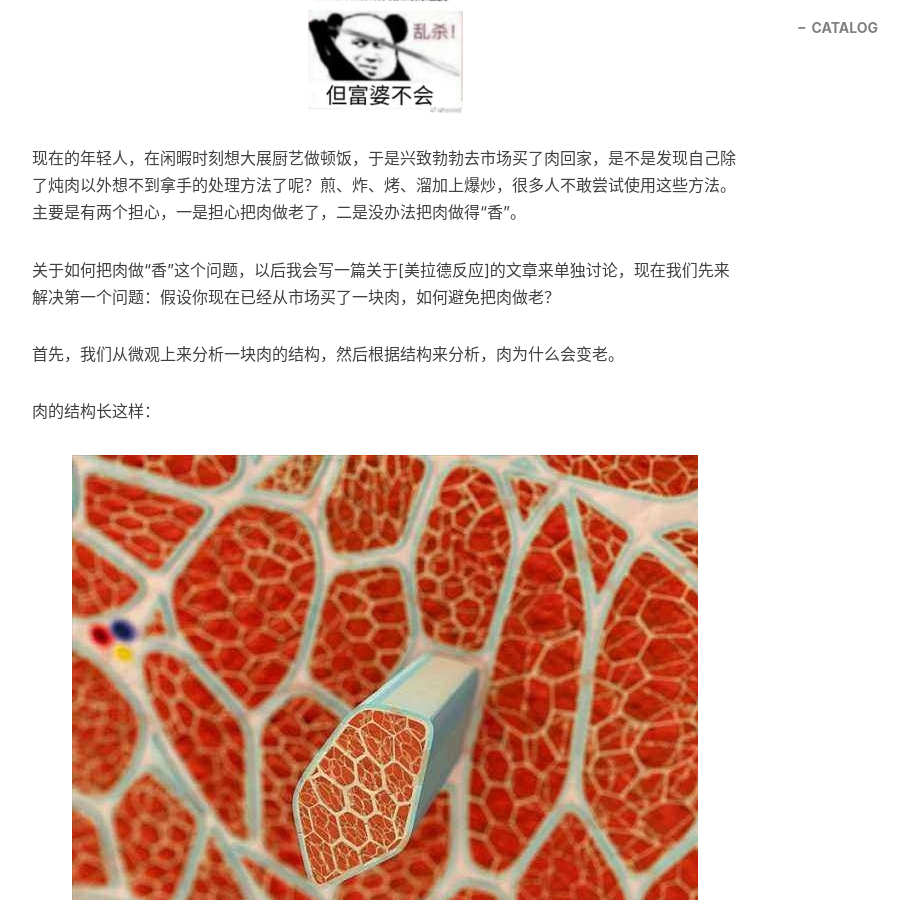
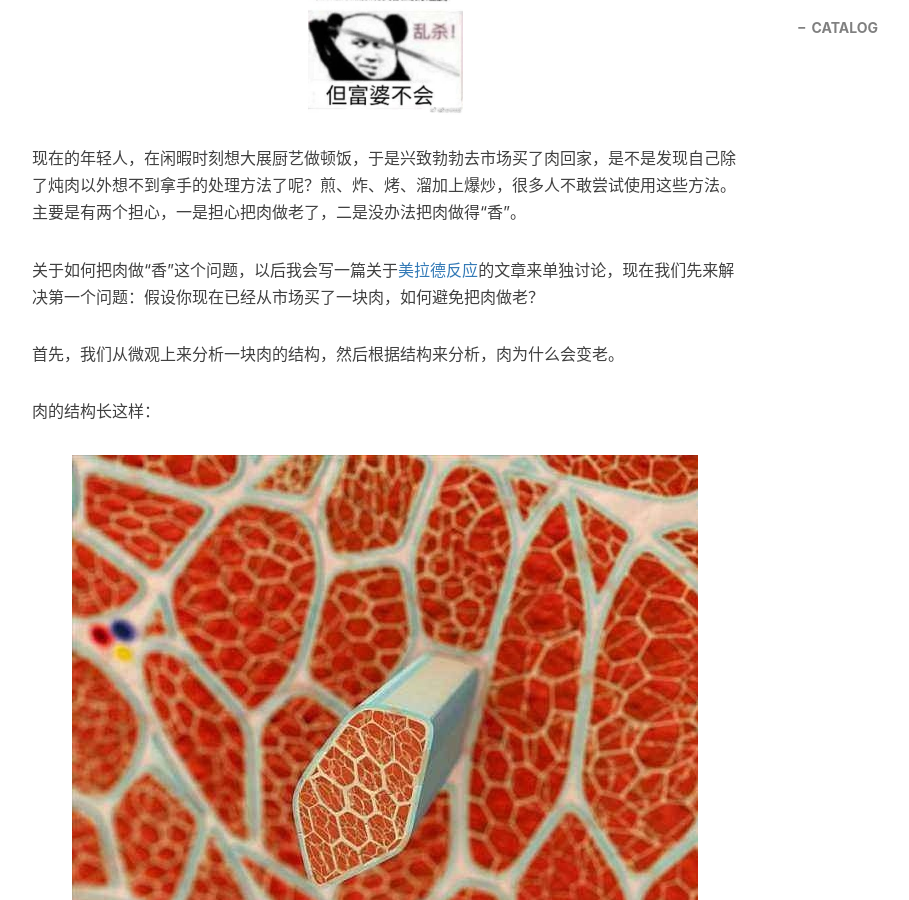
Before and after one commit to Gurepan/Gurepan.github.io, a Jekyll site: the page built from _posts/2021-01-05-meat1.md, in a window 1280 px wide and 900 px high, scrolled down 826 px. Shown: the whole window, without its empty margins (233-1142 px from the left). Built offline with Jekyll 4.4.1, drawn with Linux system fonts in a browser that asks for light colours; nearby versions of some CDN libraries; comment, search, counter and statistics services are not loaded; part of the change alters nothing that is shown.

```diff
--- a/_posts/2021-01-05-meat1.md
+++ b/_posts/2021-01-05-meat1.md
@@ -16,7 +16,7 @@ tags:
 
 现在的年轻人，在闲暇时刻想大展厨艺做顿饭，于是兴致勃勃去市场买了肉回家，是不是发现自己除了炖肉以外想不到拿手的处理方法了呢？煎、炸、烤、溜加上爆炒，很多人不敢尝试使用这些方法。主要是有两个担心，一是担心把肉做老了，二是没办法把肉做得“香”。
 
-关于如何把肉做“香”这个问题，以后我会写一篇关于[美拉德反应]的文章来单独讨论，现在我们先来解决第一个问题：假设你现在已经从市场买了一块肉，如何避免把肉做老？
+关于如何把肉做“香”这个问题，以后我会写一篇关于[美拉德反应](https://zh.wikipedia.org/wiki/美拉德反应)的文章来单独讨论，现在我们先来解决第一个问题：假设你现在已经从市场买了一块肉，如何避免把肉做老？
 
 首先，我们从微观上来分析一块肉的结构，然后根据结构来分析，肉为什么会变老。
 
```
